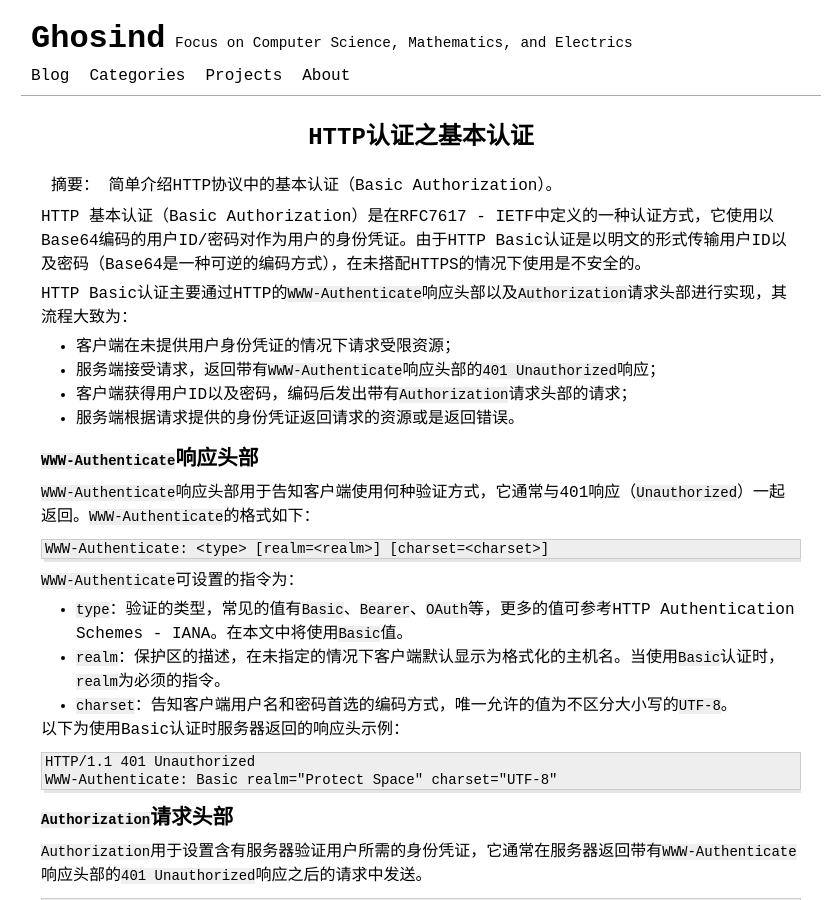
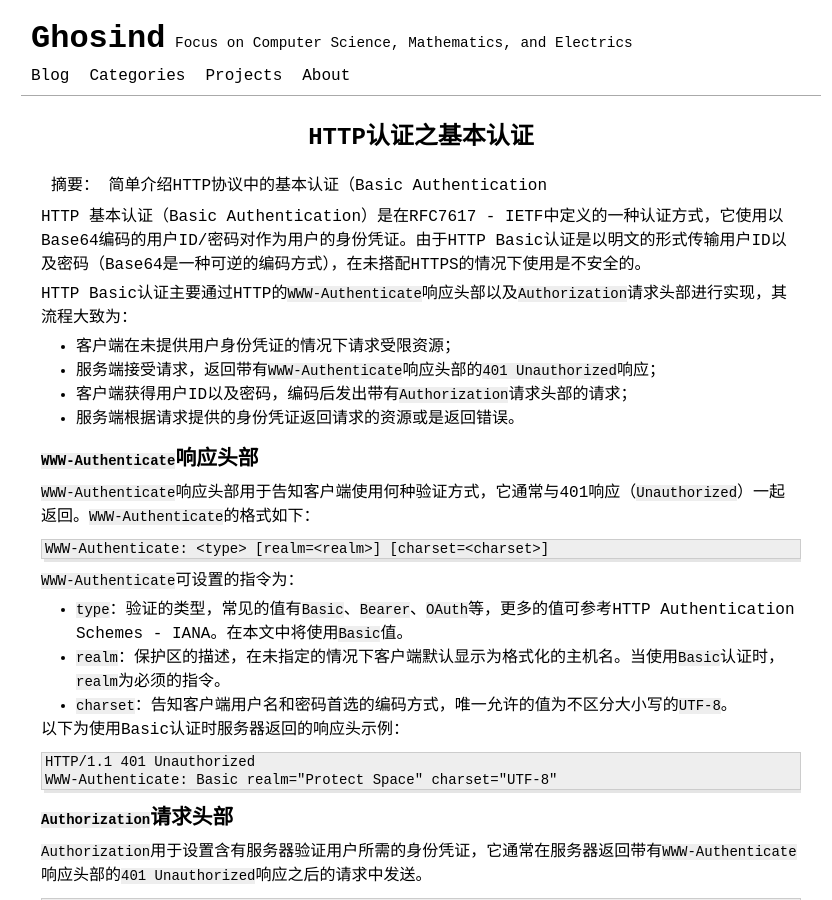
Before and after one commit to ghosind/ghosind.github.io, a Jekyll site: the page built from _posts/http/2020-10-30-basic-authentication.md, in a window 1280 px wide and 900 px high. Shown: the whole window, without its empty margins (219-1051 px from the left). Built offline with Jekyll 4.4.1, drawn with Linux system fonts in a browser that asks for light colours; comment, search, counter and statistics services are not loaded; some of the changed text lies outside the part shown.

Commit message:
Rename to basic authentication

```diff
--- a/_posts/http/2020-10-30-basic-authorization.md
+++ b/_posts/http/2020-10-30-basic-authentication.md
@@ -3,11 +3,11 @@
 title: HTTP认证之基本认证
 date: 2020-10-30
 categories: HTTP
-tags: [HTTP, Authorization, Basic Authorization]
-excerpt: 简单介绍HTTP协议中的基本认证（Basic Authorization）。
+tags: [HTTP, Authentication, Basic Authentication]
+excerpt: 简单介绍HTTP协议中的基本认证（Basic Authentication
 ---
 
-HTTP 基本认证（Basic Authorization）是在[RFC7617 - IETF]中定义的一种认证方式，它使用以Base64编码的用户ID/密码对作为用户的身份凭证。由于HTTP Basic认证是以明文的形式传输用户ID以及密码（Base64是一种可逆的编码方式），在未搭配HTTPS的情况下使用是不安全的。
+HTTP 基本认证（Basic Authentication）是在[RFC7617 - IETF]中定义的一种认证方式，它使用以Base64编码的用户ID/密码对作为用户的身份凭证。由于HTTP Basic认证是以明文的形式传输用户ID以及密码（Base64是一种可逆的编码方式），在未搭配HTTPS的情况下使用是不安全的。
 
 HTTP Basic认证主要通过HTTP的`WWW-Authenticate`响应头部以及`Authorization`请求头部进行实现，其流程大致为：
 
```
